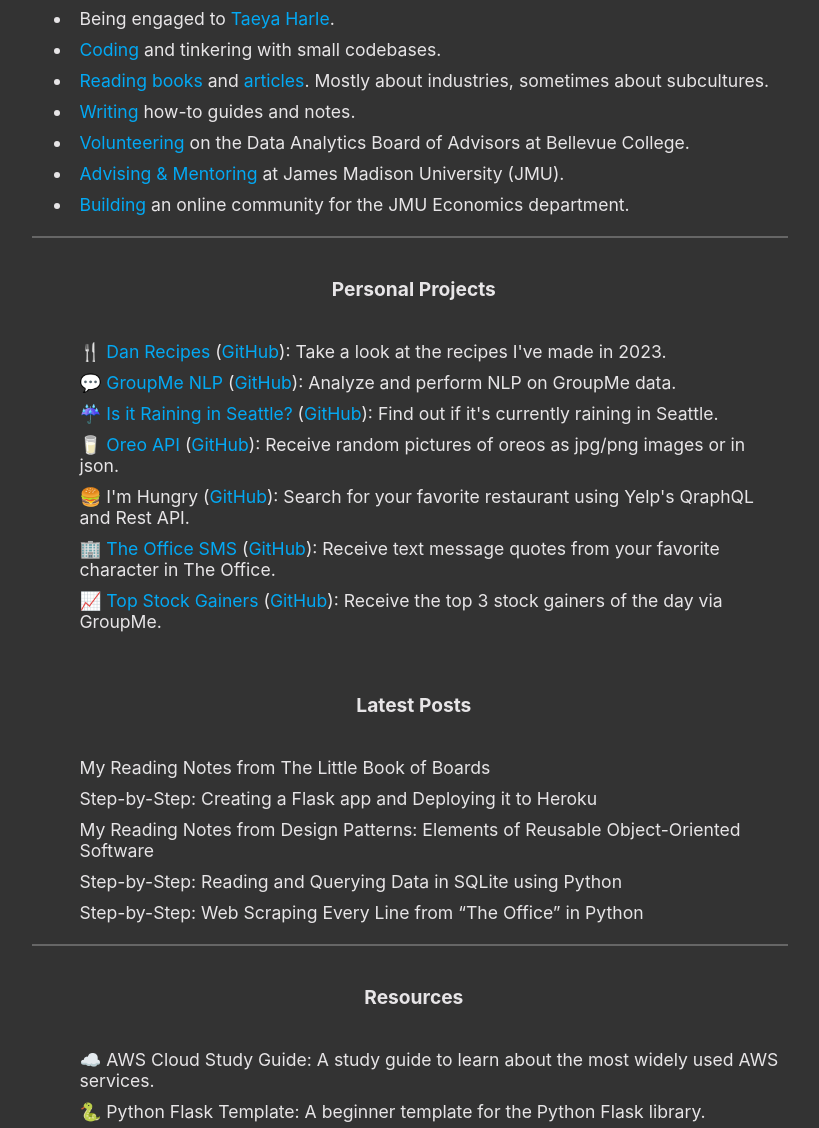
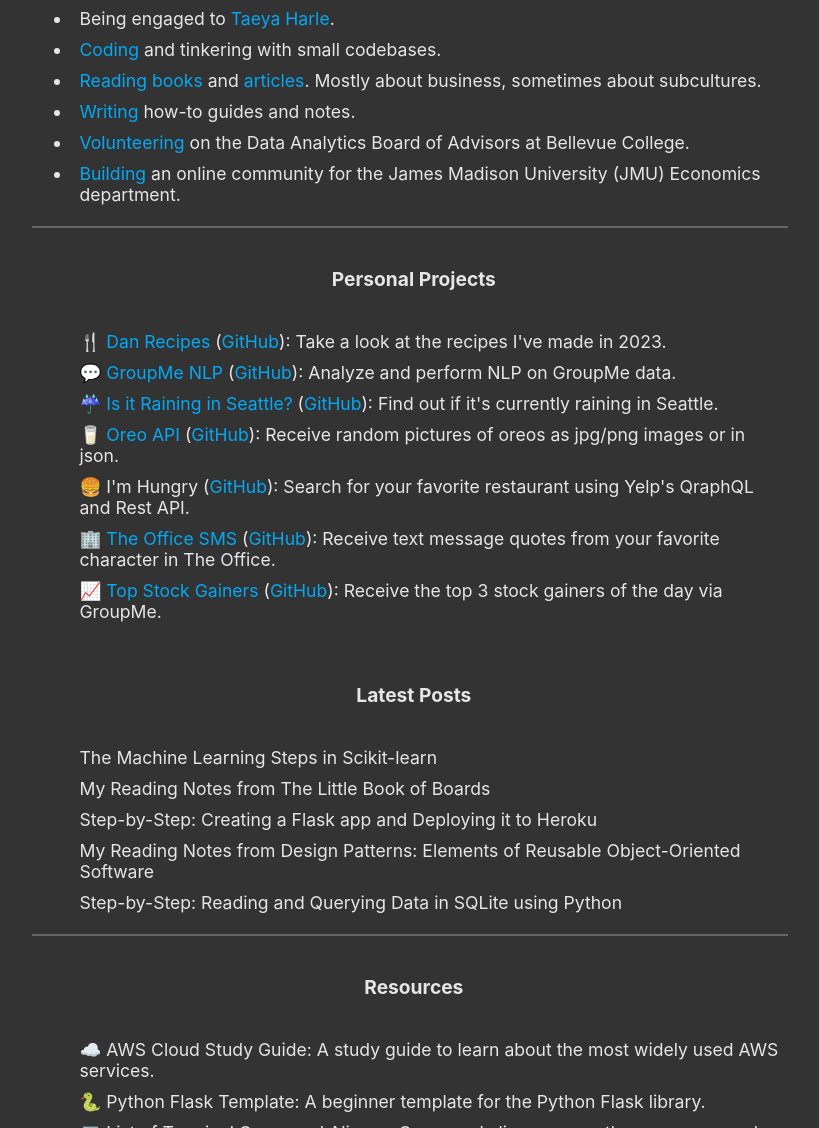
Before and after one commit to danblevins/meetdanblevins, a plain HTML site: page public/index.html in a window 1280 px wide. Shown: the part 247-1375 px from the top of the page, without its empty margins (230-1049 px from the left). Drawn offline with Linux system fonts and the light colour scheme.

Commit message:
Update index.html

```diff
--- a/public/index.html
+++ b/public/index.html
@@ -30,14 +30,12 @@
             </li>
             <li><a href="https://www.goodreads.com/review/list/73231520-dan?ref=nav_mybooks&shelf=read&view=covers"
                     target="_blank">Reading books</a> and <a href="https://github.com/danblevins/articles"
-                    target="_blank">articles</a>. Mostly about industries, sometimes about subcultures.</li>
+                    target="_blank">articles</a>. Mostly about business, sometimes about subcultures.</li>
             <li><a href="https://danblevins.medium.com/" target="_blank">Writing</a> how-to guides and notes.</li>
             <li><a href="https://www.bellevuecollege.edu/ibit/data-analytics/" target="_blank">Volunteering</a> on the
                 Data Analytics Board of Advisors at Bellevue College.</li>
-            <li><a href="https://www.jmu.edu/cob/economics/about/executive-advisory-board.shtml"
-                    target="_blank">Advising & Mentoring</a> at James Madison University (JMU).</li>
             <li><a href="https://www.linkedin.com/groups/8402100/" target="_blank">Building</a> an online community for
-                the JMU Economics department.</li>
+                the James Madison University (JMU) Economics department.</li>
         </ul>
         <div class="line"></div>
     </div>
@@ -77,6 +75,8 @@
             <p><b>Latest Posts</b></p>
         </div>
         <ul>
+            <li><a href="https://danblevins.medium.com/the-machine-learning-pipeline-in-scikit-learn-2b2c18c94903"
+                    target="_blank">The Machine Learning Steps in Scikit-learn</a></li>
             <li><a href="https://danblevins.medium.com/my-reading-notes-from-the-little-book-of-boards-9303e5bf3b25"
                     target="_blank">My Reading Notes from The Little Book of Boards</a></li>
             <li><a href="https://danblevins.medium.com/step-by-step-creating-a-flask-app-and-deploying-it-to-heroku-83350be5f8b"
@@ -86,8 +86,6 @@
                     Software</a></li>
             <li><a href="https://danblevins.medium.com/step-by-step-reading-and-querying-data-in-sqlite-using-python-7dc10118c49c"
                     target="_blank">Step-by-Step: Reading and Querying Data in SQLite using Python</a></li>
-            <li><a href="https://medium.com/analytics-vidhya/step-by-step-web-scraping-every-line-from-the-office-in-python-3b28768c56f4"
-                    target="_blank">Step-by-Step: Web Scraping Every Line from “The Office” in Python</a></li>
         </ul>
         <div class="line"></div>
     </div>
```
